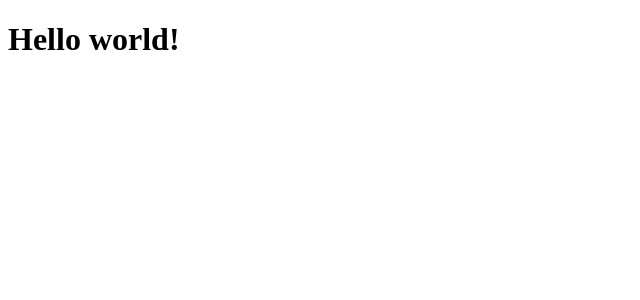
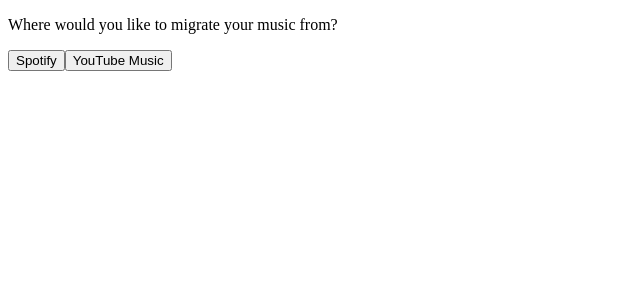
Before and after one commit to eeng/montag, a React (Vite) app in the folder frontend/: page / in a window 1280 px wide. Shown: the top 300 px of the page, without its empty margins (0-640 px from the left). Built offline with nearby package versions, Linux system fonts and the light colour scheme.

Commit message:
Add a ProviderSelector

```diff
--- a/frontend/src/App.tsx
+++ b/frontend/src/App.tsx
@@ -1,3 +1,10 @@
+import { ProviderSelector } from "./ProviderSelector";
+
 export function App() {
-  return <h1>Hello world!</h1>;
+  return (
+    <div>
+      <p>Where would you like to migrate your music from?</p>
+      <ProviderSelector onSelect={console.log} />
+    </div>
+  );
 }
--- /dev/null
+++ b/frontend/src/ProviderSelector.tsx
@@ -0,0 +1,12 @@
+import { Provider } from "./domain";
+
+type Props = {
+  onSelect: (provider: Provider) => void;
+};
+
+export const ProviderSelector = ({ onSelect }: Props) => (
+  <div>
+    <button onClick={() => onSelect(Provider.SPOTIFY)}>Spotify</button>
+    <button onClick={() => onSelect(Provider.YTMUSIC)}>YouTube Music</button>
+  </div>
+);
--- /dev/null
+++ b/frontend/src/domain.ts
@@ -0,0 +1,6 @@
+enum Provider {
+  SPOTIFY = "Spotify",
+  YTMUSIC = "YouTubeMusic",
+}
+
+export { Provider };
```
